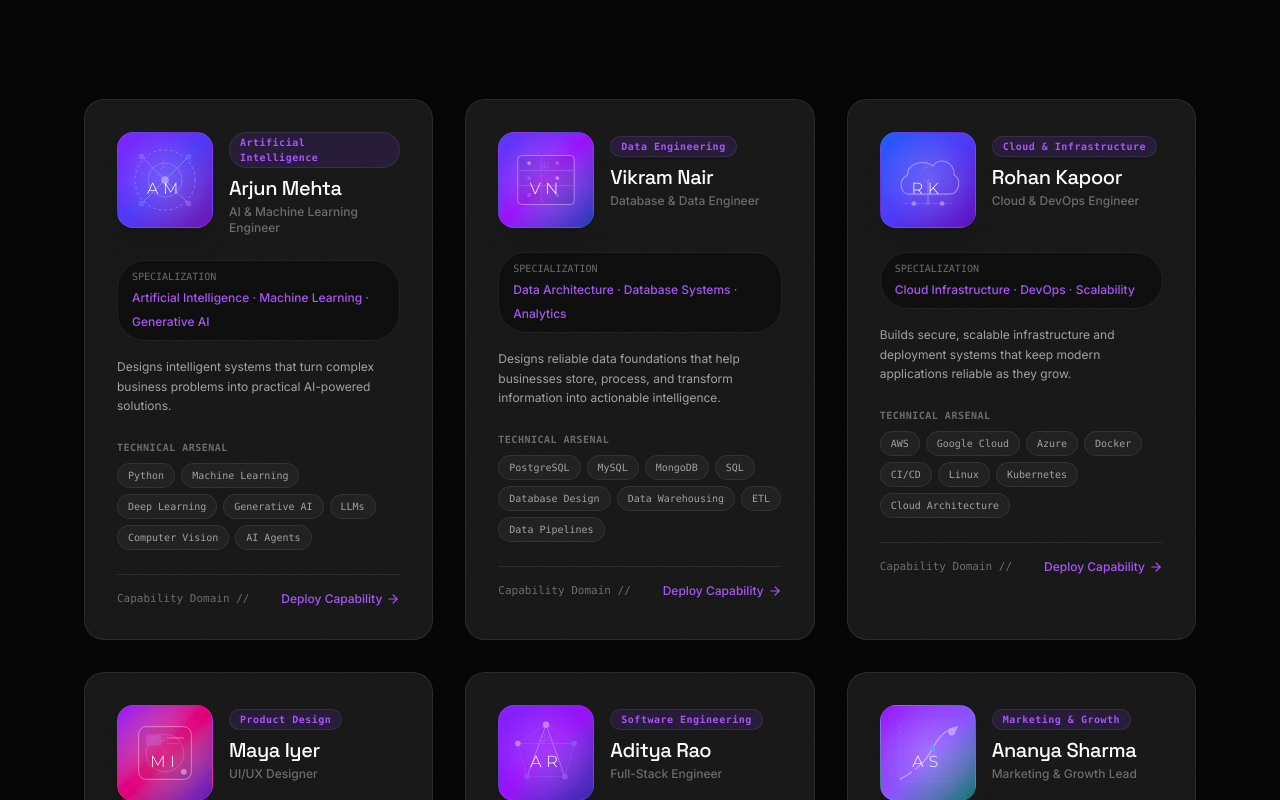
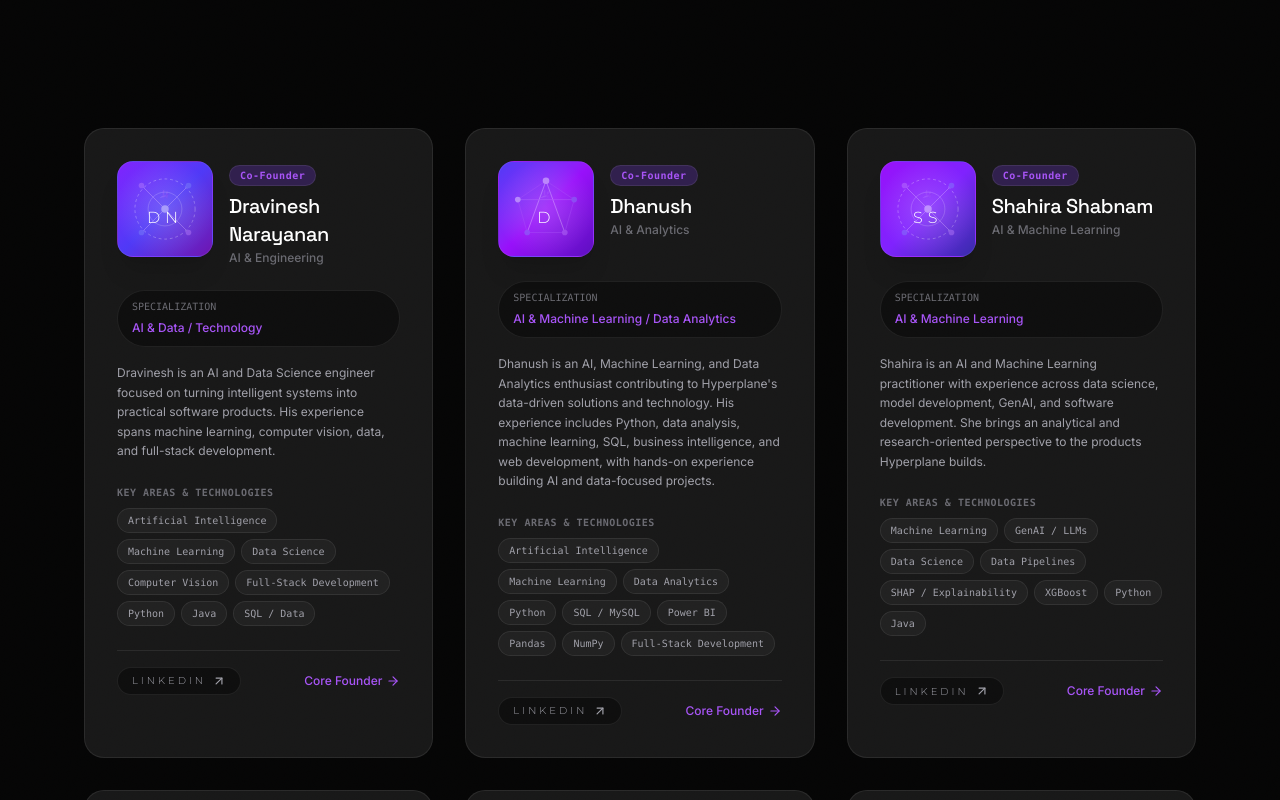
Before and after one commit to Dravinesh/hyperplane, a Next.js app: page /team in a window 1280 px wide. Shown: the part 660-1460 px from the top of the page. Built offline with nearby package versions, Linux system fonts and the light colour scheme.

Commit message:
founder details fix

```diff
--- a/src/app/about/page.tsx
+++ b/src/app/about/page.tsx
@@ -124,7 +124,7 @@ export default function AboutPage() {
           <div className="mt-10 flex justify-center">
             <Link href="/team">
               <Button variant="secondary" size="md" withArrow>
-                Explore All 6 Capability Domains
+                Explore All 9 Profiles & Specialists
               </Button>
             </Link>
           </div>
--- a/src/app/team/page.tsx
+++ b/src/app/team/page.tsx
@@ -20,8 +20,9 @@ import {
   Sparkles,
   Code2,
   ArrowRight,
-  Filter,
-  CheckCircle2,
+  ArrowUpRight,
+  Users,
+  ShieldCheck,
 } from "lucide-react";
 import Link from "next/link";
 import { fadeUp, stagger, viewportOnce } from "@/animations/variants";
@@ -31,7 +32,7 @@ export default function TeamPage() {
   const [activeCategory, setActiveCategory] =
     useState<SpecialistCategory>("All");
 
-  const filteredSpecialists =
+  const filteredTeam =
     activeCategory === "All"
       ? teamData
       : teamData.filter((s) => s.category === activeCategory);
@@ -47,7 +48,7 @@ export default function TeamPage() {
         <Container>
           <div className="flex flex-col items-center text-center">
             <span className="mb-4 inline-flex items-center gap-2 rounded-full border border-[var(--hp-border-strong)] bg-white/[0.03] px-4 py-1.5 text-xs font-medium text-[var(--hp-accent-secondary)]">
-              <Layers className="size-3.5" /> Multidisciplinary Capabilities
+              <Users className="size-3.5" /> Leadership & Specialist Guild
             </span>
             <h1 className="max-w-4xl font-display text-[clamp(2.4rem,5vw,4.2rem)] font-medium leading-[1.08] tracking-tight text-white">
               {teamHeading}
@@ -86,7 +87,7 @@ export default function TeamPage() {
         </Container>
       </section>
 
-      {/* SPECIALIST CARDS GRID */}
+      {/* 9 TEAM CARDS GRID */}
       <section className="hp-section">
         <Container>
           <motion.div
@@ -94,9 +95,9 @@ export default function TeamPage() {
             className="grid grid-cols-1 gap-8 md:grid-cols-2 lg:grid-cols-3"
           >
             <AnimatePresence mode="popLayout">
-              {filteredSpecialists.map((specialist) => (
+              {filteredTeam.map((member) => (
                 <motion.div
-                  key={specialist.id}
+                  key={member.id}
                   layout
                   initial={{ opacity: 0, scale: 0.96 }}
                   animate={{ opacity: 1, scale: 1 }}
@@ -115,23 +116,29 @@ export default function TeamPage() {
                     />
 
                     <div>
-                      {/* Specialist Visual & Identifier */}
+                      {/* Avatar / Visual & Identifier */}
                       <div className="flex items-start gap-4 mb-6">
                         <SpecialistVisual
-                          theme={specialist.visualTheme}
-                          initials={specialist.initials}
-                          gradient={specialist.avatarGradient}
-                          name={specialist.name}
+                          theme={member.visualTheme}
+                          initials={member.initials}
+                          gradient={member.avatarGradient}
+                          name={member.name}
                         />
                         <div className="flex-1">
-                          <span className="inline-block rounded-full bg-[var(--hp-accent-primary)]/15 px-2.5 py-0.5 text-[10px] font-semibold text-[var(--hp-accent-secondary)] border border-[var(--hp-accent-primary)]/30 font-mono tracking-wider">
-                            {specialist.department}
+                          <span
+                            className={`inline-block rounded-full px-2.5 py-0.5 text-[10px] font-semibold font-mono tracking-wider border ${
+                              !member.isPlaceholder
+                                ? "bg-[var(--hp-accent-primary)]/25 text-[var(--hp-accent-secondary)] border-[var(--hp-accent-primary)]/50"
+                                : "bg-white/[0.04] text-[var(--hp-text-secondary)] border-[var(--hp-border)]"
+                            }`}
+                          >
+                            {member.role}
                           </span>
                           <h2 className="font-display text-xl font-medium text-white mt-1.5">
-                            {specialist.name}
+                            {member.name}
                           </h2>
                           <p className="text-xs text-[var(--hp-text-tertiary)] mt-0.5 font-medium">
-                            {specialist.role}
+                            {member.department}
                           </p>
                         </div>
                       </div>
@@ -142,22 +149,22 @@ export default function TeamPage() {
                           Specialization
                         </span>
                         <span className="text-xs text-[var(--hp-accent-secondary)] font-medium">
-                          {specialist.specialization}
+                          {member.specialization}
                         </span>
                       </div>
 
                       {/* Bio */}
                       <p className="text-xs text-[var(--hp-text-secondary)] leading-relaxed mb-6">
-                        {specialist.bio}
+                        {member.bio}
                       </p>
 
                       {/* Skill Tags */}
                       <div className="mb-6">
                         <span className="text-[10px] uppercase font-semibold text-[var(--hp-text-tertiary)] tracking-wider block mb-2 font-mono">
-                          Technical Arsenal
+                          Key Areas & Technologies
                         </span>
                         <div className="flex flex-wrap gap-1.5">
-                          {specialist.skills.map((skill, i) => (
+                          {member.skills.map((skill, i) => (
                             <span
                               key={i}
                               className="rounded-md bg-white/[0.04] px-2.5 py-1 font-mono text-[10px] text-[var(--hp-text-secondary)] border border-[var(--hp-border)] transition-colors group-hover:border-[var(--hp-border-strong)] group-hover:text-white"
@@ -169,13 +176,29 @@ export default function TeamPage() {
                       </div>
                     </div>
 
-                    {/* Card Footer Indicator */}
+                    {/* Card Footer: LinkedIn for Founders OR Capability Indicator */}
                     <div className="flex items-center justify-between border-t border-[var(--hp-border)] pt-4 mt-2">
-                      <span className="text-[11px] font-mono text-[var(--hp-text-tertiary)]">
-                        Capability Domain //
-                      </span>
+                      {member.linkedin ? (
+                        <a
+                          href={member.linkedin}
+                          target="_blank"
+                          rel="noopener noreferrer"
+                          aria-label={`View ${member.name} on LinkedIn`}
+                          className="group/link inline-flex items-center gap-1.5 rounded-full border border-[var(--hp-border)] bg-black/40 px-3.5 py-1.5 text-xs font-medium text-[var(--hp-text-secondary)] hover:border-[var(--hp-accent-secondary)] hover:text-white hover:bg-[var(--hp-accent-primary)]/15 transition-all duration-200"
+                        >
+                          <span className="font-brand-title tracking-[0.2em] text-[10px]">
+                            LINKEDIN
+                          </span>
+                          <ArrowUpRight className="size-3.5 transition-transform duration-200 group-hover/link:translate-x-0.5 group-hover/link:-translate-y-0.5" />
+                        </a>
+                      ) : (
+                        <span className="text-[11px] font-mono text-[var(--hp-text-tertiary)]">
+                          Specialist Discipline //
+                        </span>
+                      )}
+
                       <div className="flex items-center gap-1 text-xs font-medium text-[var(--hp-accent-secondary)] group-hover:text-white transition-colors">
-                        <span>Deploy Capability</span>
+                        <span>{member.isPlaceholder ? "Deploy Capability" : "Core Founder"}</span>
                         <ArrowRight className="size-3.5 transition-transform duration-300 group-hover:translate-x-1" />
                       </div>
                     </div>
--- a/src/data/team.ts
+++ b/src/data/team.ts
@@ -20,12 +20,13 @@ export type TeamSpecialist = {
   visualTheme: "neural" | "database" | "cloud" | "design" | "nodes" | "trajectory";
   initials: string;
   avatarGradient: string;
+  linkedin?: string;
 };
 
-export const teamHeading = "Built by Specialists";
+export const teamHeading = "The Team & Specialists";
 export const teamTagline = "Different disciplines. One technology vision.";
 export const teamSupportingText =
-  "Hyperplane brings together specialists across engineering, design, data, cloud, AI, and growth to solve complex business problems from first principles.";
+  "Hyperplane unites core leadership and multidisciplinary specialists across AI, machine learning, data architecture, cloud infrastructure, full-stack software, UX design, and market growth.";
 
 export const teamCategories: SpecialistCategory[] = [
   "All",
@@ -37,6 +38,89 @@ export const teamCategories: SpecialistCategory[] = [
 ];
 
 export const teamData: TeamSpecialist[] = [
+  // -------------------------------------------------------------
+  // 1. Core Founding Team Members (Containers 1, 2, 3)
+  // -------------------------------------------------------------
+  {
+    id: "dravinesh",
+    name: "Dravinesh Narayanan",
+    role: "Co-Founder",
+    department: "AI & Engineering",
+    specialization: "AI & Data / Technology",
+    bio: "Dravinesh is an AI and Data Science engineer focused on turning intelligent systems into practical software products. His experience spans machine learning, computer vision, data, and full-stack development.",
+    skills: [
+      "Artificial Intelligence",
+      "Machine Learning",
+      "Data Science",
+      "Computer Vision",
+      "Full-Stack Development",
+      "Python",
+      "Java",
+      "SQL / Data",
+    ],
+    image: "/team/dravinesh.webp",
+    isPlaceholder: false,
+    category: "AI & Data",
+    visualTheme: "neural",
+    initials: "DN",
+    avatarGradient: "from-violet-600 via-indigo-600 to-purple-800",
+    linkedin: "https://www.linkedin.com/in/dravinesh-narayanan-b64561248/",
+  },
+  {
+    id: "dhanush",
+    name: "Dhanush",
+    role: "Co-Founder",
+    department: "AI & Analytics",
+    specialization: "AI & Machine Learning / Data Analytics",
+    bio: "Dhanush is an AI, Machine Learning, and Data Analytics enthusiast contributing to Hyperplane's data-driven solutions and technology. His experience includes Python, data analysis, machine learning, SQL, business intelligence, and web development, with hands-on experience building AI and data-focused projects.",
+    skills: [
+      "Artificial Intelligence",
+      "Machine Learning",
+      "Data Analytics",
+      "Python",
+      "SQL / MySQL",
+      "Power BI",
+      "Pandas",
+      "NumPy",
+      "Full-Stack Development",
+    ],
+    image: "/team/dhanush.webp",
+    isPlaceholder: false,
+    category: "AI & Data",
+    visualTheme: "nodes",
+    initials: "D",
+    avatarGradient: "from-indigo-600 via-purple-600 to-violet-800",
+    linkedin: "https://www.linkedin.com/in/dhanushs0603/",
+  },
+  {
+    id: "shahira",
+    name: "Shahira Shabnam",
+    role: "Co-Founder",
+    department: "AI & Machine Learning",
+    specialization: "AI & Machine Learning",
+    bio: "Shahira is an AI and Machine Learning practitioner with experience across data science, model development, GenAI, and software development. She brings an analytical and research-oriented perspective to the products Hyperplane builds.",
+    skills: [
+      "Machine Learning",
+      "GenAI / LLMs",
+      "Data Science",
+      "Data Pipelines",
+      "SHAP / Explainability",
+      "XGBoost",
+      "Python",
+      "Java",
+    ],
+    image: "/team/shahira.webp",
+    isPlaceholder: false,
+    category: "AI & Data",
+    visualTheme: "neural",
+    initials: "SS",
+    avatarGradient: "from-purple-600 via-violet-600 to-indigo-800",
+    linkedin: "https://www.linkedin.com/in/shahira-shabnam-653116241/",
+  },
+
+  // -------------------------------------------------------------
+  // 2. Multidisciplinary Specialists (Containers 4 to 9)
+  // -------------------------------------------------------------
   {
     id: "arjun-mehta",
     name: "Arjun Mehta",
```
